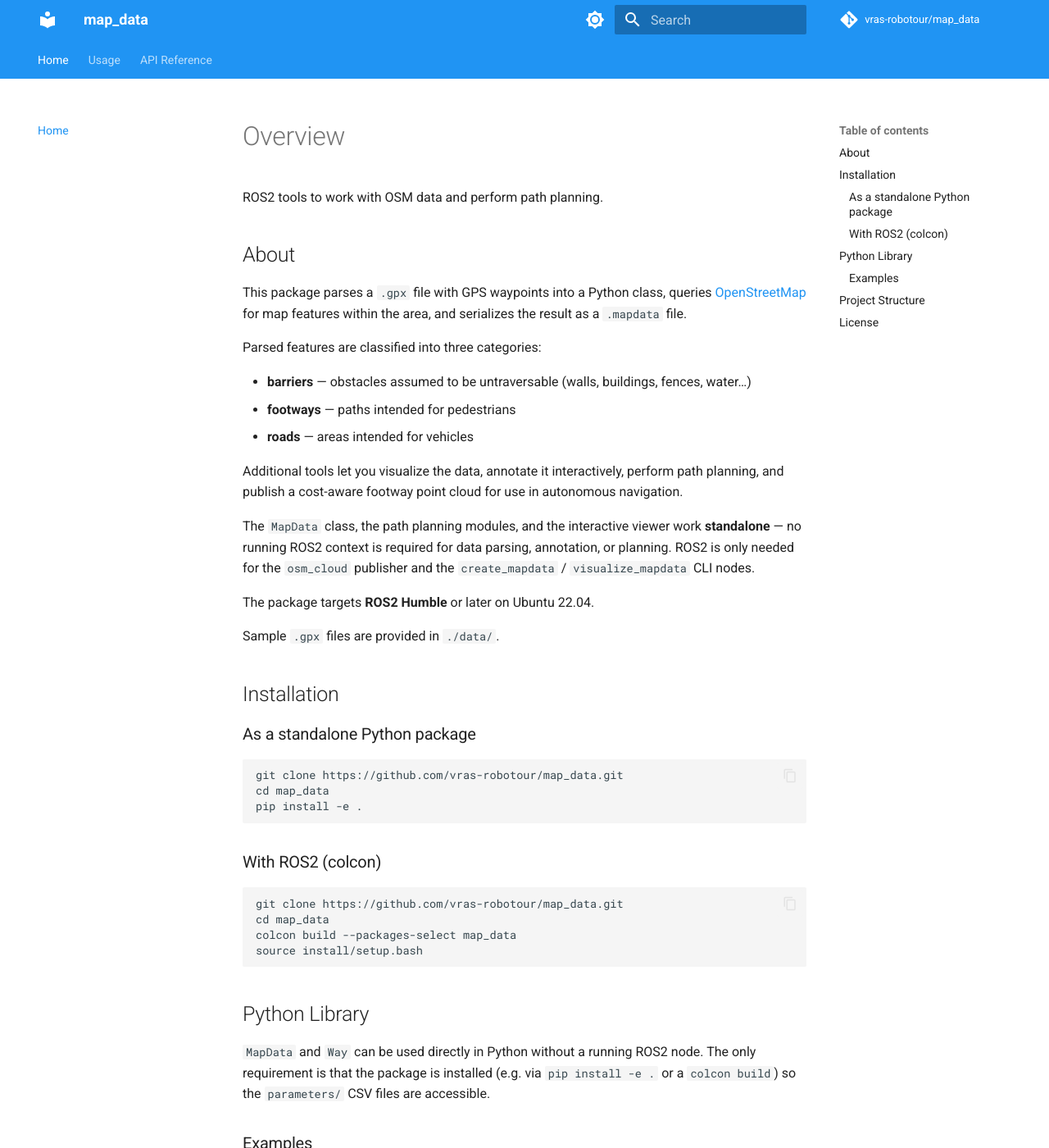
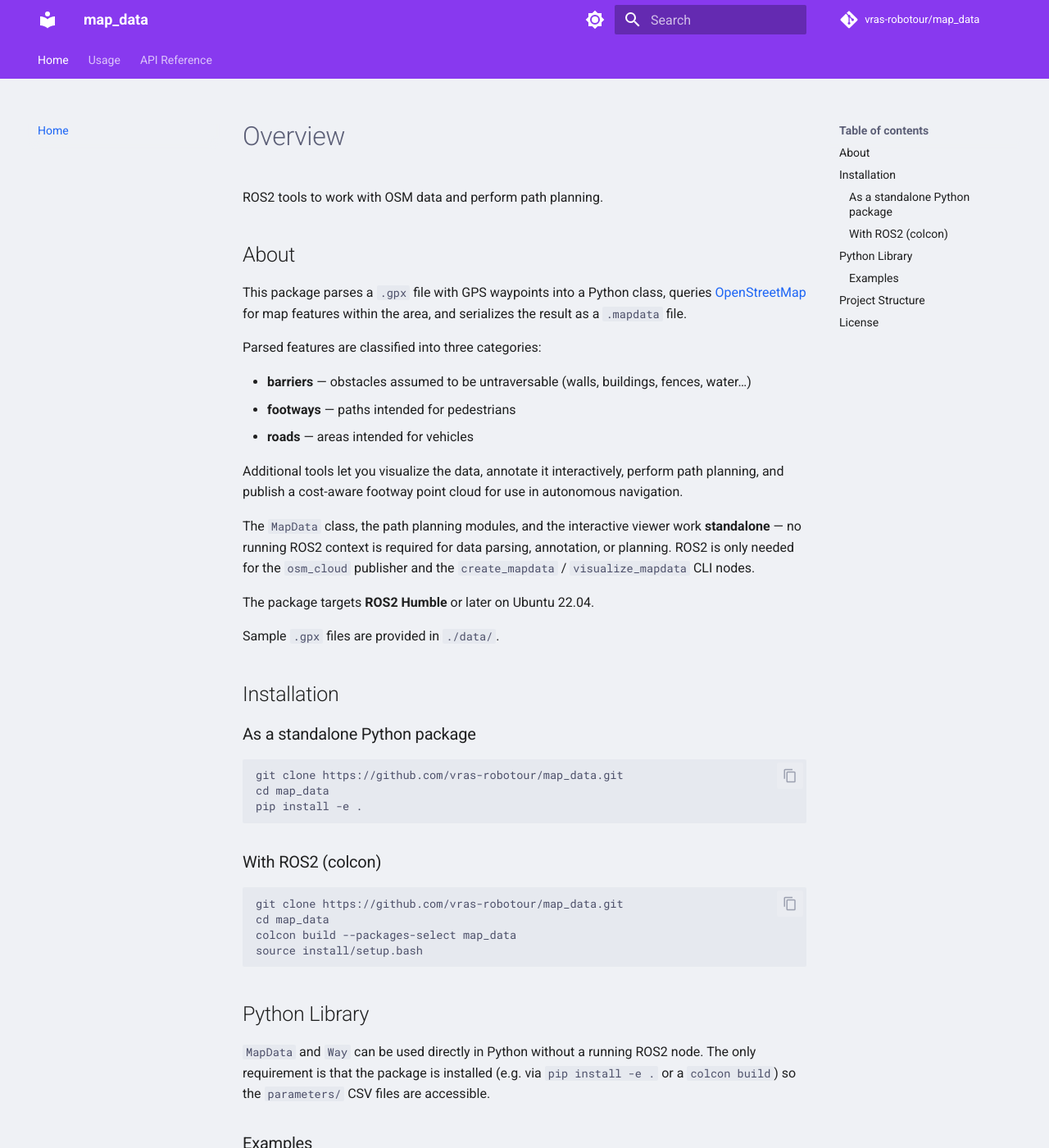
Before and after one commit to vras-robotour/map_data, an MkDocs documentation site: the page built from docs/index.md, in a window 1280 px wide and 1400 px high. Shown: the whole window at 82% size. Built offline with MkDocs 1.6.1 and Material for MkDocs 9.7.7, drawn with Linux system fonts in a browser that asks for light colours; comment, search, counter and statistics services are not loaded.

Commit message:
update color style

```diff
--- /dev/null
+++ b/docs/stylesheets/catppuccin.css
@@ -0,0 +1,183 @@
+/* ── Catppuccin Latte (light) ─────────────────────────────────────────────── */
+[data-md-color-scheme="catppuccin-latte"] {
+  /* Palette */
+  --cat-base:      #eff1f5;
+  --cat-mantle:    #e6e9ef;
+  --cat-crust:     #dce0e8;
+  --cat-surface0:  #ccd0da;
+  --cat-surface1:  #bcc0cc;
+  --cat-surface2:  #acb0be;
+  --cat-overlay0:  #9ca0b0;
+  --cat-overlay1:  #8c8fa1;
+  --cat-overlay2:  #7c7f93;
+  --cat-subtext0:  #6c6f85;
+  --cat-subtext1:  #5c5f77;
+  --cat-text:      #4c4f69;
+  --cat-lavender:  #7287fd;
+  --cat-blue:      #1e66f5;
+  --cat-sapphire:  #209fb5;
+  --cat-sky:       #04a5e5;
+  --cat-teal:      #179299;
+  --cat-green:     #40a02b;
+  --cat-yellow:    #df8e1d;
+  --cat-peach:     #fe640b;
+  --cat-maroon:    #e64553;
+  --cat-red:       #d20f39;
+  --cat-mauve:     #8839ef;
+  --cat-pink:      #ea76cb;
+  --cat-flamingo:  #dd7878;
+  --cat-rosewater: #dc8a78;
+
+  /* Foreground */
+  --md-default-fg-color:           var(--cat-text);
+  --md-default-fg-color--light:    var(--cat-subtext1);
+  --md-default-fg-color--lighter:  var(--cat-overlay1);
+  --md-default-fg-color--lightest: var(--cat-overlay0);
+
+  /* Background */
+  --md-default-bg-color:           var(--cat-base);
+  --md-default-bg-color--light:    var(--cat-mantle);
+  --md-default-bg-color--lighter:  var(--cat-crust);
+  --md-default-bg-color--lightest: var(--cat-surface0);
+
+  /* Primary (header / nav) */
+  --md-primary-fg-color:        var(--cat-mauve);
+  --md-primary-fg-color--light: #9950f0;
+  --md-primary-fg-color--dark:  #6c22d4;
+  --md-primary-bg-color:        #ffffff;
+  --md-primary-bg-color--light: rgba(255, 255, 255, 0.7);
+
+  /* Accent (hover, active links) */
+  --md-accent-fg-color:              var(--cat-blue);
+  --md-accent-fg-color--transparent: rgba(30, 102, 245, 0.1);
+  --md-accent-bg-color:              #ffffff;
+  --md-accent-bg-color--light:       rgba(255, 255, 255, 0.7);
+
+  /* Links */
+  --md-typeset-a-color: var(--cat-blue);
+
+  /* Code blocks */
+  --md-code-fg-color: var(--cat-text);
+  --md-code-bg-color: var(--cat-mantle);
+
+  /* Syntax highlighting */
+  --md-code-hl-color:             rgba(136, 57, 239, 0.1);
+  --md-code-hl-number-color:      var(--cat-peach);
+  --md-code-hl-special-color:     var(--cat-pink);
+  --md-code-hl-function-color:    var(--cat-blue);
+  --md-code-hl-constant-color:    var(--cat-mauve);
+  --md-code-hl-keyword-color:     var(--cat-mauve);
+  --md-code-hl-string-color:      var(--cat-green);
+  --md-code-hl-name-color:        var(--cat-text);
+  --md-code-hl-operator-color:    var(--cat-sky);
+  --md-code-hl-punctuation-color: var(--cat-subtext1);
+  --md-code-hl-comment-color:     var(--cat-overlay1);
+  --md-code-hl-generic-color:     var(--cat-subtext0);
+
+  /* Footer */
+  --md-footer-bg-color:       var(--cat-crust);
+  --md-footer-bg-color--dark: var(--cat-mantle);
+  --md-footer-fg-color:            var(--cat-subtext1);
+  --md-footer-fg-color--light:     var(--cat-overlay1);
+  --md-footer-fg-color--lighter:   var(--cat-overlay0);
+
+  /* Admonitions */
+  --md-admonition-fg-color: var(--cat-text);
+  --md-admonition-bg-color: var(--cat-mantle);
+
+  /* Tables */
+  --md-typeset-table-color:       var(--cat-surface0);
+  --md-typeset-table-color--light: rgba(204, 208, 218, 0.5);
+}
+
+/* ── Catppuccin Mocha (dark) ──────────────────────────────────────────────── */
+[data-md-color-scheme="slate"] {
+  /* Palette */
+  --cat-base:      #1e1e2e;
+  --cat-mantle:    #181825;
+  --cat-crust:     #11111b;
+  --cat-surface0:  #313244;
+  --cat-surface1:  #45475a;
+  --cat-surface2:  #585b70;
+  --cat-overlay0:  #6c7086;
+  --cat-overlay1:  #7f849c;
+  --cat-overlay2:  #9399b2;
+  --cat-subtext0:  #a6adc8;
+  --cat-subtext1:  #bac2de;
+  --cat-text:      #cdd6f4;
+  --cat-lavender:  #b4befe;
+  --cat-blue:      #89b4fa;
+  --cat-sapphire:  #74c7ec;
+  --cat-sky:       #89dceb;
+  --cat-teal:      #94e2d5;
+  --cat-green:     #a6e3a1;
+  --cat-yellow:    #f9e2af;
+  --cat-peach:     #fab387;
+  --cat-maroon:    #eba0ac;
+  --cat-red:       #f38ba8;
+  --cat-mauve:     #cba6f7;
+  --cat-pink:      #f5c2e7;
+  --cat-flamingo:  #f2cdcd;
+  --cat-rosewater: #f5e0dc;
+
+  /* Foreground */
+  --md-default-fg-color:           var(--cat-text);
+  --md-default-fg-color--light:    var(--cat-subtext1);
+  --md-default-fg-color--lighter:  var(--cat-overlay1);
+  --md-default-fg-color--lightest: var(--cat-overlay0);
+
+  /* Background */
+  --md-default-bg-color:           var(--cat-base);
+  --md-default-bg-color--light:    var(--cat-mantle);
+  --md-default-bg-color--lighter:  var(--cat-crust);
+  --md-default-bg-color--lightest: var(--cat-surface0);
+
+  /* Primary (header / nav) */
+  --md-primary-fg-color:        var(--cat-mauve);
+  --md-primary-fg-color--light: #d4b5fb;
+  --md-primary-fg-color--dark:  #b891f5;
+  --md-primary-bg-color:        var(--cat-crust);
+  --md-primary-bg-color--light: rgba(17, 17, 27, 0.7);
+
+  /* Accent (hover, active links) */
+  --md-accent-fg-color:              var(--cat-blue);
+  --md-accent-fg-color--transparent: rgba(137, 180, 250, 0.1);
+  --md-accent-bg-color:              var(--cat-crust);
+  --md-accent-bg-color--light:       rgba(17, 17, 27, 0.7);
+
+  /* Links */
+  --md-typeset-a-color: var(--cat-blue);
+
+  /* Code blocks */
+  --md-code-fg-color: var(--cat-text);
+  --md-code-bg-color: var(--cat-mantle);
+
+  /* Syntax highlighting */
+  --md-code-hl-color:             rgba(203, 166, 247, 0.15);
+  --md-code-hl-number-color:      var(--cat-peach);
+  --md-code-hl-special-color:     var(--cat-pink);
+  --md-code-hl-function-color:    var(--cat-blue);
+  --md-code-hl-constant-color:    var(--cat-mauve);
+  --md-code-hl-keyword-color:     var(--cat-mauve);
+  --md-code-hl-string-color:      var(--cat-green);
+  --md-code-hl-name-color:        var(--cat-text);
+  --md-code-hl-operator-color:    var(--cat-sky);
+  --md-code-hl-punctuation-color: var(--cat-subtext1);
+  --md-code-hl-comment-color:     var(--cat-overlay1);
+  --md-code-hl-generic-color:     var(--cat-subtext0);
+
+  /* Footer */
+  --md-footer-bg-color:       var(--cat-crust);
+  --md-footer-bg-color--dark: var(--cat-mantle);
+  --md-footer-fg-color:          var(--cat-subtext1);
+  --md-footer-fg-color--light:   var(--cat-overlay1);
+  --md-footer-fg-color--lighter: var(--cat-overlay0);
+
+  /* Admonitions */
+  --md-admonition-fg-color: var(--cat-text);
+  --md-admonition-bg-color: var(--cat-surface0);
+
+  /* Tables */
+  --md-typeset-table-color:        var(--cat-surface0);
+  --md-typeset-table-color--light: rgba(49, 50, 68, 0.5);
+}
--- a/mkdocs.yml
+++ b/mkdocs.yml
@@ -6,20 +6,23 @@ repo_name: vras-robotour/map_data
 edit_uri: edit/master/docs/
 copyright: Copyright &copy; 2026 <a href="https://cyber.felk.cvut.cz/research/groups-teams/vras/">VRAS</a>
 
+extra_css:
+  - stylesheets/catppuccin.css
+
 theme:
   name: material
   palette:
     - media: "(prefers-color-scheme: light)"
-      scheme: default
-      primary: blue
-      accent: indigo
+      scheme: catppuccin-latte
+      primary: custom
+      accent: custom
       toggle:
         icon: material/brightness-7
         name: Switch to dark mode
     - media: "(prefers-color-scheme: dark)"
       scheme: slate
-      primary: blue
-      accent: indigo
+      primary: custom
+      accent: custom
       toggle:
         icon: material/brightness-4
         name: Switch to light mode
```
